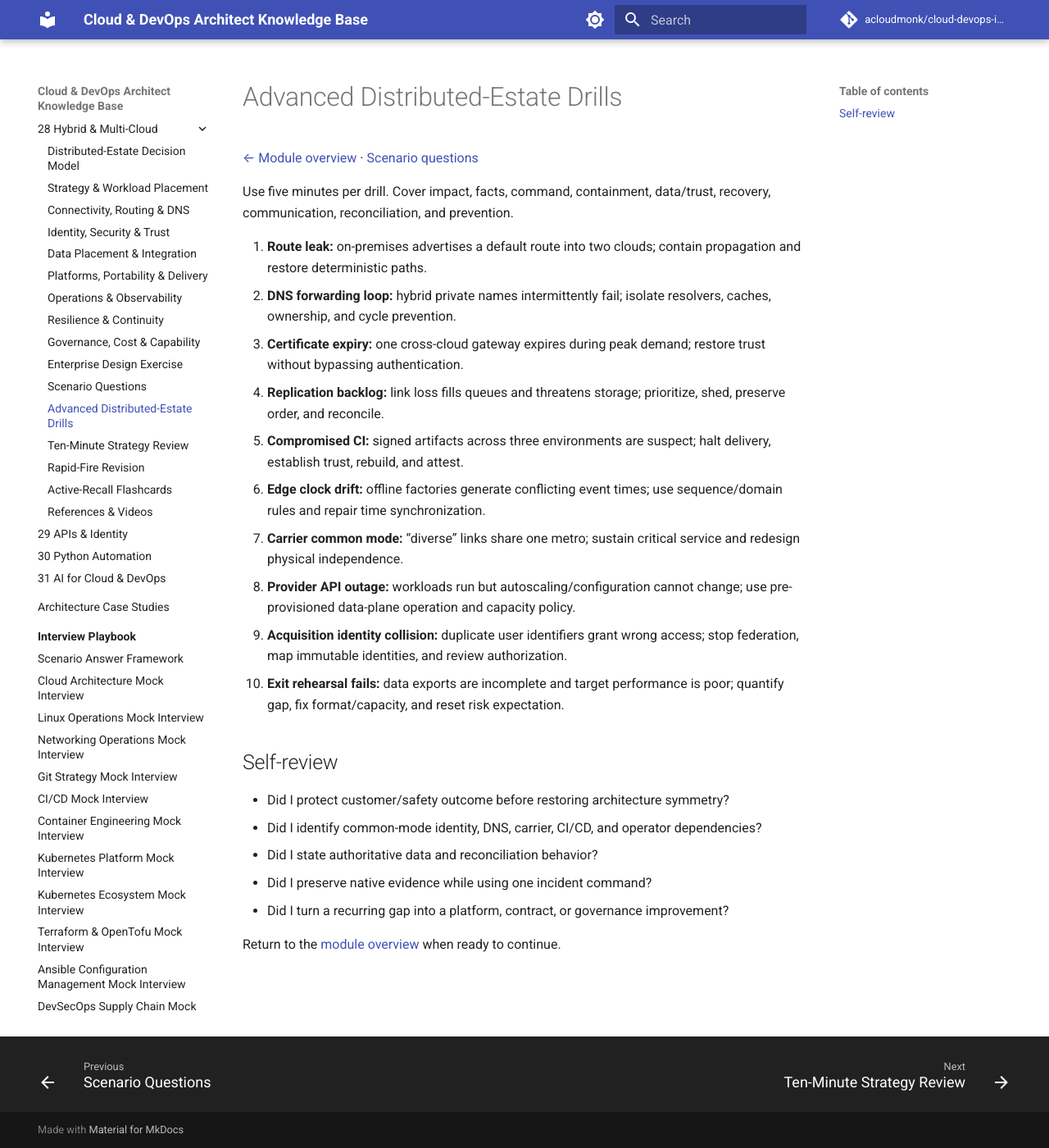
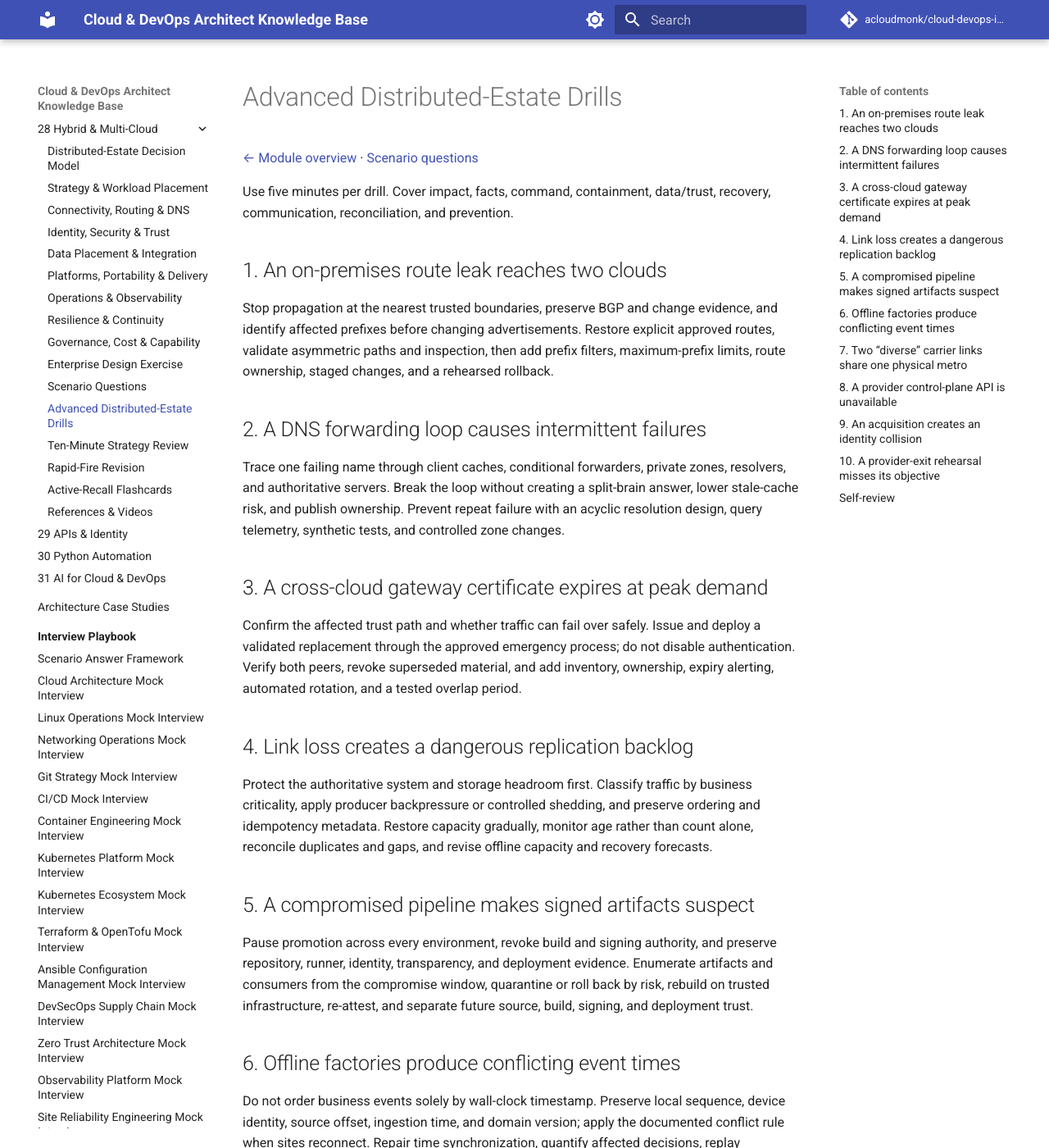
Before and after one commit to acloudmonk/cloud-devops-interview-preparation, an MkDocs documentation site: the page built from docs/28-hybrid-multicloud/scenario-drills.md, in a window 1280 px wide and 1400 px high. Shown: the whole window at 82% size. Built offline with MkDocs 1.6.1 and Material for MkDocs 9.7.7, drawn with Linux system fonts in a browser that asks for light colours; comment, search, counter and statistics services are not loaded; some of the changed text lies outside the part shown.

```diff
--- a/docs/28-hybrid-multicloud/scenario-drills.md
+++ b/docs/28-hybrid-multicloud/scenario-drills.md
@@ -5,16 +5,85 @@
 Use five minutes per drill. Cover impact, facts, command, containment, data/trust,
 recovery, communication, reconciliation, and prevention.
 
-1. **Route leak:** on-premises advertises a default route into two clouds; contain propagation and restore deterministic paths.
-2. **DNS forwarding loop:** hybrid private names intermittently fail; isolate resolvers, caches, ownership, and cycle prevention.
-3. **Certificate expiry:** one cross-cloud gateway expires during peak demand; restore trust without bypassing authentication.
-4. **Replication backlog:** link loss fills queues and threatens storage; prioritize, shed, preserve order, and reconcile.
-5. **Compromised CI:** signed artifacts across three environments are suspect; halt delivery, establish trust, rebuild, and attest.
-6. **Edge clock drift:** offline factories generate conflicting event times; use sequence/domain rules and repair time synchronization.
-7. **Carrier common mode:** “diverse” links share one metro; sustain critical service and redesign physical independence.
-8. **Provider API outage:** workloads run but autoscaling/configuration cannot change; use pre-provisioned data-plane operation and capacity policy.
-9. **Acquisition identity collision:** duplicate user identifiers grant wrong access; stop federation, map immutable identities, and review authorization.
-10. **Exit rehearsal fails:** data exports are incomplete and target performance is poor; quantify gap, fix format/capacity, and reset risk expectation.
+## 1. An on-premises route leak reaches two clouds
+
+Stop propagation at the nearest trusted boundaries, preserve BGP and change
+evidence, and identify affected prefixes before changing advertisements. Restore
+explicit approved routes, validate asymmetric paths and inspection, then add
+prefix filters, maximum-prefix limits, route ownership, staged changes, and a
+rehearsed rollback.
+
+## 2. A DNS forwarding loop causes intermittent failures
+
+Trace one failing name through client caches, conditional forwarders, private
+zones, resolvers, and authoritative servers. Break the loop without creating a
+split-brain answer, lower stale-cache risk, and publish ownership. Prevent repeat
+failure with an acyclic resolution design, query telemetry, synthetic tests, and
+controlled zone changes.
+
+## 3. A cross-cloud gateway certificate expires at peak demand
+
+Confirm the affected trust path and whether traffic can fail over safely. Issue
+and deploy a validated replacement through the approved emergency process; do
+not disable authentication. Verify both peers, revoke superseded material, and
+add inventory, ownership, expiry alerting, automated rotation, and a tested
+overlap period.
+
+## 4. Link loss creates a dangerous replication backlog
+
+Protect the authoritative system and storage headroom first. Classify traffic by
+business criticality, apply producer backpressure or controlled shedding, and
+preserve ordering and idempotency metadata. Restore capacity gradually, monitor
+age rather than count alone, reconcile duplicates and gaps, and revise offline
+capacity and recovery forecasts.
+
+## 5. A compromised pipeline makes signed artifacts suspect
+
+Pause promotion across every environment, revoke build and signing authority,
+and preserve repository, runner, identity, transparency, and deployment evidence.
+Enumerate artifacts and consumers from the compromise window, quarantine or
+roll back by risk, rebuild on trusted infrastructure, re-attest, and separate
+future source, build, signing, and deployment trust.
+
+## 6. Offline factories produce conflicting event times
+
+Do not order business events solely by wall-clock timestamp. Preserve local
+sequence, device identity, source offset, ingestion time, and domain version;
+apply the documented conflict rule when sites reconnect. Repair time
+synchronization, quantify affected decisions, replay idempotently, and test long
+disconnection plus clock-jump scenarios.
+
+## 7. Two “diverse” carrier links share one physical metro
+
+Declare the common-mode dependency and move critical traffic to an independent
+path or safe local mode. Prioritize essential journeys and communicate reduced
+capacity. Validate carrier maps and demarcations, redesign physical and provider
+diversity, add out-of-band access, and test loss of the shared facility rather
+than only logical circuit failover.
+
+## 8. A provider control-plane API is unavailable
+
+Keep stable workloads serving through the data plane and freeze nonessential
+changes. Use pre-provisioned capacity, cached configuration, bounded queues, and
+documented local authority; avoid frantic cross-cloud migration. Monitor resource
+headroom and expiring dependencies, then reconcile desired state after recovery
+and test how long the platform can operate without control-plane mutation.
+
+## 9. An acquisition creates an identity collision
+
+Stop or scope the affected federation before another incorrect authorization.
+Use immutable issuer-plus-subject identifiers rather than email or display name,
+review sessions and grants, and notify affected owners. Build an explicit account
+linking and exception process, separate authentication from authorization, and
+test duplicate, renamed, disabled, and re-hired identities.
+
+## 10. A provider-exit rehearsal misses its objective
+
+Treat the rehearsal as evidence, not a paperwork failure. Measure missing data,
+format incompatibility, transfer time, target capacity, feature gaps, operating
+skills, and contract constraints. Fix the highest-risk bottlenecks, retest a
+representative workload, update cost and elapsed-time assumptions, and escalate
+any residual gap to the owner who accepts exit risk.
 
 ## Self-review
 
```
Also changed, not shown: CONTRIBUTING.md (+26 -0 lines), docs/28-hybrid-multicloud/references.md (+35 -4 lines), docs/master-competency-map.md (+7 -3 lines), scripts/README.md (+13 -0 lines), 2 other files.
